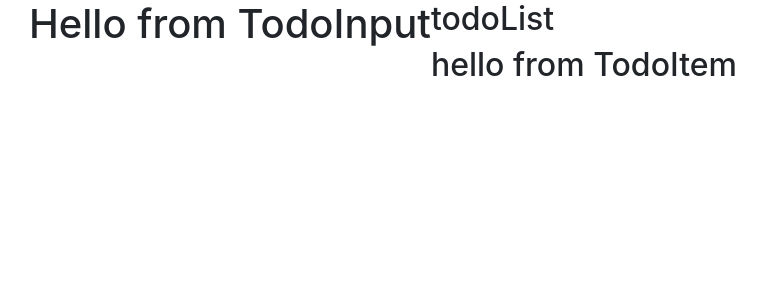
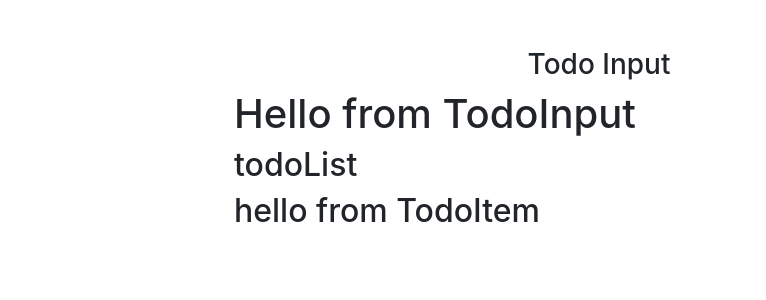
Before and after one commit to keddy406/todo-list, a React (Create React App) app: page / in a window 1280 px wide. Shown: the top 300 px of the page, without its empty margins (41-807 px from the left). Built offline with nearby package versions, Linux system fonts and the light colour scheme.

Commit message:
add component structure

```diff
--- a/src/App.js
+++ b/src/App.js
@@ -1,22 +1,67 @@
-import React from "react";
-import uuid from "uuid";
+import React, { Component } from "react";
 import "bootstrap/dist/css/bootstrap.min.css";
 import TodoInput from "./components/TodoInput";
 import TodoList from "./components/TodoList";
 
 import "@fortawesome/fontawesome-free/css/all.min.css";
 
-function App() {
-  return (
-    <div>
+import { v4 as uuidv4 } from "uuid";
+uuidv4();
+
+class App extends Component {
+  state = {
+    items: [
+      { id: 1, title: "wake up" },
+      { id: 2, title: "wake up" },
+    ],
+    id: uuidv4(),
+    item: "",
+    editItem: false,
+  };
+
+  handleChange = (e) => {
+    console.log("handleChange");
+  };
+
+  handleSubmit = (e) => {
+    console.log("handleSubmit");
+  };
+
+  clearList = () => {
+    console.log("clearList");
+  };
+  handleDelete = (id) => {
+    console.log(`handleDelete${id}`);
+  };
+
+  handleEdit = (id) => {
+    console.log(`handleEdit ${id}`);
+  };
+
+  render() {
+    console.log(this.state);
+    return (
       <div className="container">
         <div className="row">
-          <TodoInput />
-          <TodoList />
+          <div className="col-10 mx-auto col-md-8 mt-5">
+            <h3 className="text-capitalize text-center">todo input</h3>
+            <TodoInput
+              item={this.state.item}
+              handleChange={this.handleChange}
+              handleSubmit={this.handleSubmit}
+              editItem={this.editItem}
+            />
+            <TodoList
+              items={this.state.items}
+              clearList={this.clearList}
+              handleDelete={this.handleDelete}
+              handleEdit={this.handleEdit}
+            />
+          </div>
         </div>
       </div>
-    </div>
-  );
+    );
+  }
 }
 
 export default App;
```
